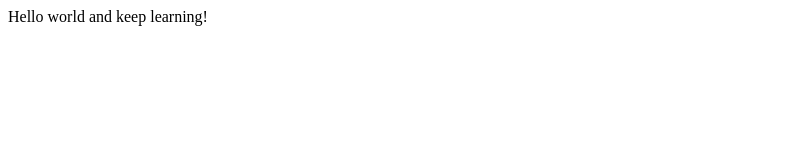
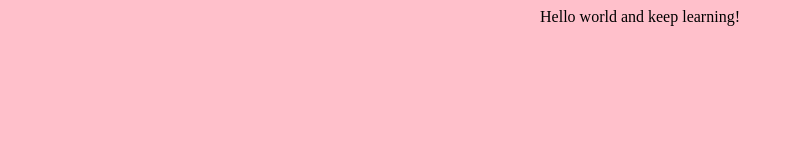
Before and after one commit to Asad-Ur-Rahman/Getting-Started, a plain HTML site: page index.html in a window 1280 px wide. Shown: the whole page, without its empty margins (0-794 px from the left). Drawn offline with Linux system fonts and the light colour scheme.

Commit message:
added new file
added style file

```diff
--- a/index.html
+++ b/index.html
@@ -2,6 +2,7 @@
 <html lang="en" dir="ltr">
   <head>
     <meta charset="utf-8">
+    <link rel="stylesheet" href="styles.css">
     <title>Getting Started</title>
 
   </head>
--- /dev/null
+++ b/styles.css
@@ -0,0 +1,5 @@
+body
+{
+  text-align: center;
+  background-color: pink;
+}
```
